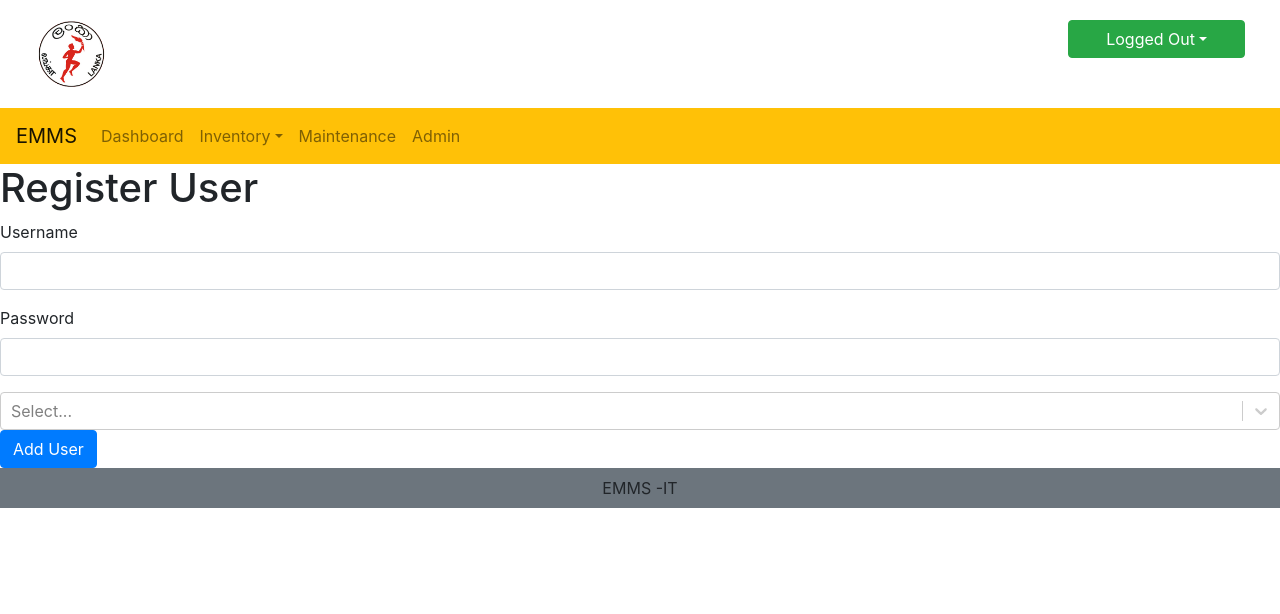
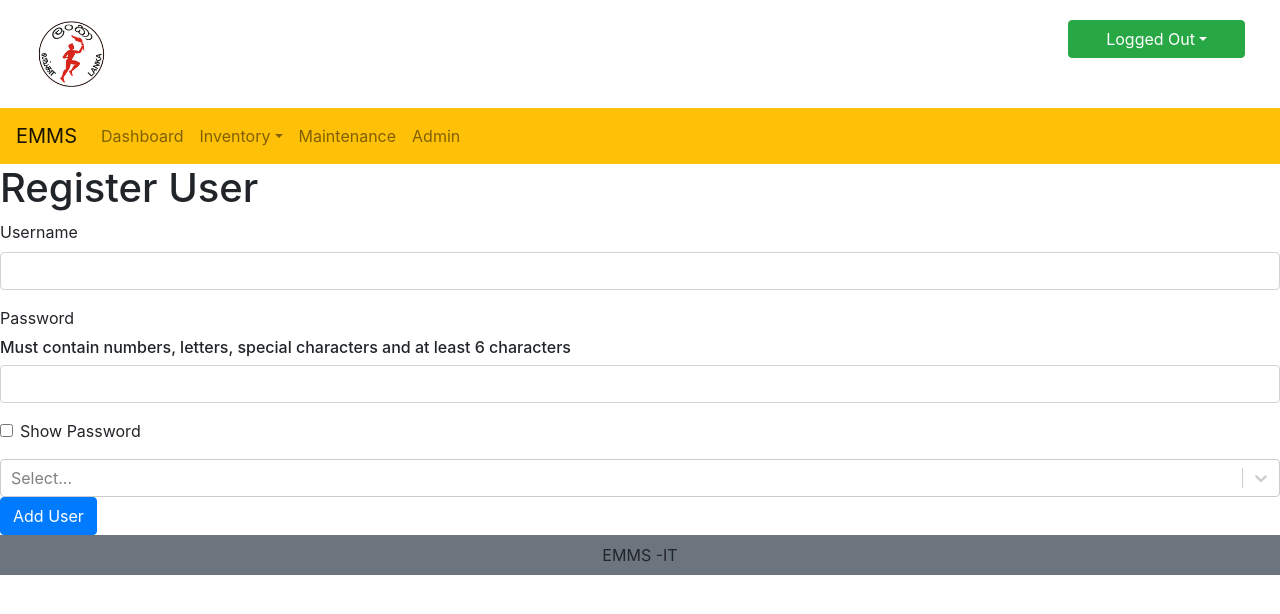
Before and after one commit to RavinduLa/emms-frontend, a React (Create React App) app: page /user/register in a window 1280 px wide. Shown: the top 614 px of the page. Built offline with nearby package versions, Linux system fonts and the light colour scheme; no server answers.

Commit message:
Added password validation and show password.

```diff
--- a/src/components/Users/RegisterUser.js
+++ b/src/components/Users/RegisterUser.js
@@ -12,6 +12,8 @@ class RegisterUser extends React.Component{
         this.onChange = this.onChange.bind(this);
         this.onSelectRoles = this.onSelectRoles.bind(this);
         this.submitUser = this.submitUser.bind(this);
+        this.toggleShowPassword = this.toggleShowPassword.bind(this);
+        this.resetForm = this.resetForm.bind(this);
 
     }
 
@@ -27,6 +29,9 @@ class RegisterUser extends React.Component{
         ]
     }
 
+    componentDidMount() {
+    }
+
     onChange = (event) => {
         this.setState({[event.target.name]:event.target.value});
     }
@@ -35,7 +40,7 @@ class RegisterUser extends React.Component{
         this.setState({roles:event ? event.map(item => item.value) : []  });
     }
 
-    submitUser = (event) => {
+    submitUser = async (event) => {
         event.preventDefault();
         let modeledRoles=[];
 
@@ -53,7 +58,7 @@ class RegisterUser extends React.Component{
 
         console.log(registrationRequest);
 
-        UserService.register(registrationRequest)
+        await UserService.register(registrationRequest)
             .then(response => response.data)
             .then((data) => {
                 if (data != null){
@@ -65,7 +70,23 @@ class RegisterUser extends React.Component{
             }).catch(error => {
                 console.log("Error in calling register");
                 console.log("Error code : " + error);
-        })
+        });
+
+        await this.resetForm();
+
+    }
+
+    toggleShowPassword = () => {
+        let x = document.getElementById("passwordId");
+        if (x.type === 'password'){
+            x.type = 'text';
+        }else{
+            x.type = 'password';
+        }
+    }
+
+    resetForm(){
+        this.setState( () => this.initialState)
     }
 
     render() {
@@ -87,13 +108,20 @@ class RegisterUser extends React.Component{
 
                     <Form.Group>
                         <Form.Label>Password</Form.Label>
+                        <h6>Must contain numbers, letters, special characters and at least 6 characters</h6>
                         <Form.Control
                             type={'password'}
                             name={'password'}
+                            id={'passwordId'}
+                            pattern={"(?=.*\\d)(?=.*[a-zA-Z])(?=.*?[~`!@#$%\\^&*()\\-_=+[\\]{};:\x27.,\x22\\\\|/?><]).{6,}"}
                             required
                             onChange={this.onChange}
 
                         />
+                    </Form.Group>
+
+                    <Form.Group>
+                        <Form.Check type={'checkbox'} label={'Show Password'} onClick={this.toggleShowPassword} />
                     </Form.Group>
 
                     <Select
```
